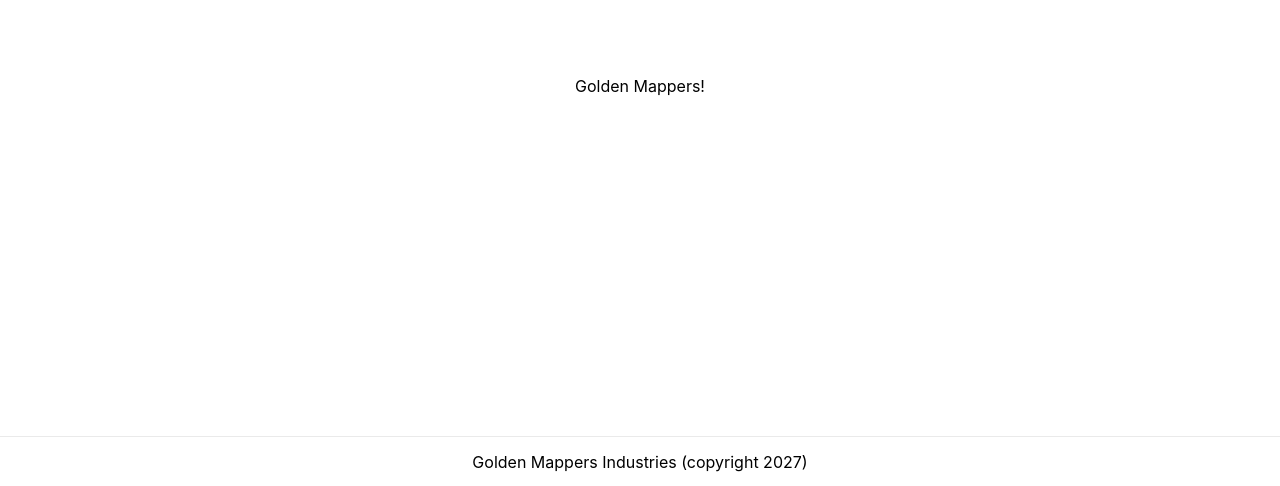
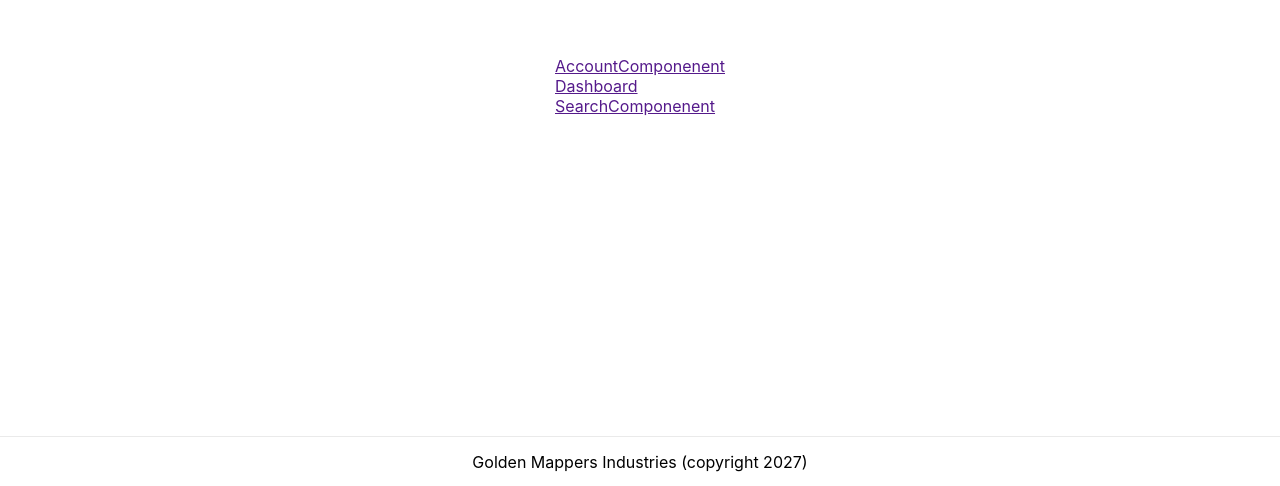
Before and after one commit to osumd/mappers-software-systems-, a Next.js app in the folder finance/: page / in a window 1280 px wide. Shown: the part 314-800 px from the top of the page. Built offline with nearby package versions, Linux system fonts and the light colour scheme.

Commit message:
Add files via upload

```diff
--- a/finance/pages/index.js
+++ b/finance/pages/index.js
@@ -7,14 +7,39 @@ export default function Home() {
     <Layout>
     <div className={styles.container}>
       <Head>
-        <title>Create Next App</title>
+        <title>RocketMoney</title>
         <link rel="icon" href="/favicon.ico" />
       </Head>
 
-      Golden Mappers!
+
+      <div className={styles.nav}>
+
+        <a href=''>Account</a>
+        <a href=''>Componenent</a>
+
+        <div className={styles.navcenter}>
+          <a href=''>Dashboard</a>
+        </div>
+        <div className={styles.navright}>
+          <a href=''>Search</a>
+          <a href=''>Componenent</a>
+        </div>
+      </div>
+
+
+      <div className={styles.body}>
+
+      </div>
+
       <footer>
         Golden Mappers Industries (copyright 2027)
       </footer>
+
+
+
+
+
+
 
       <style jsx>{`
         main {
```
